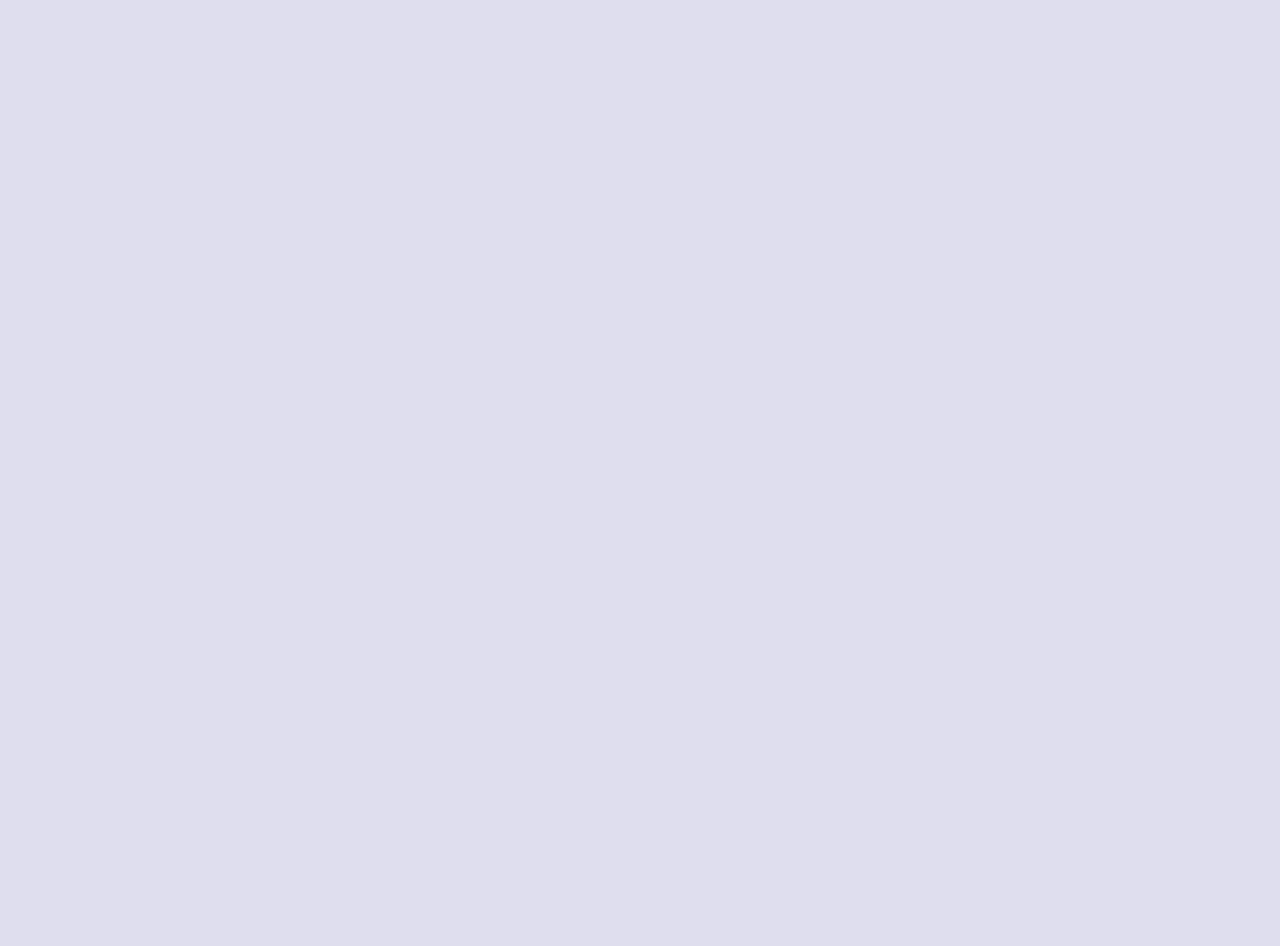
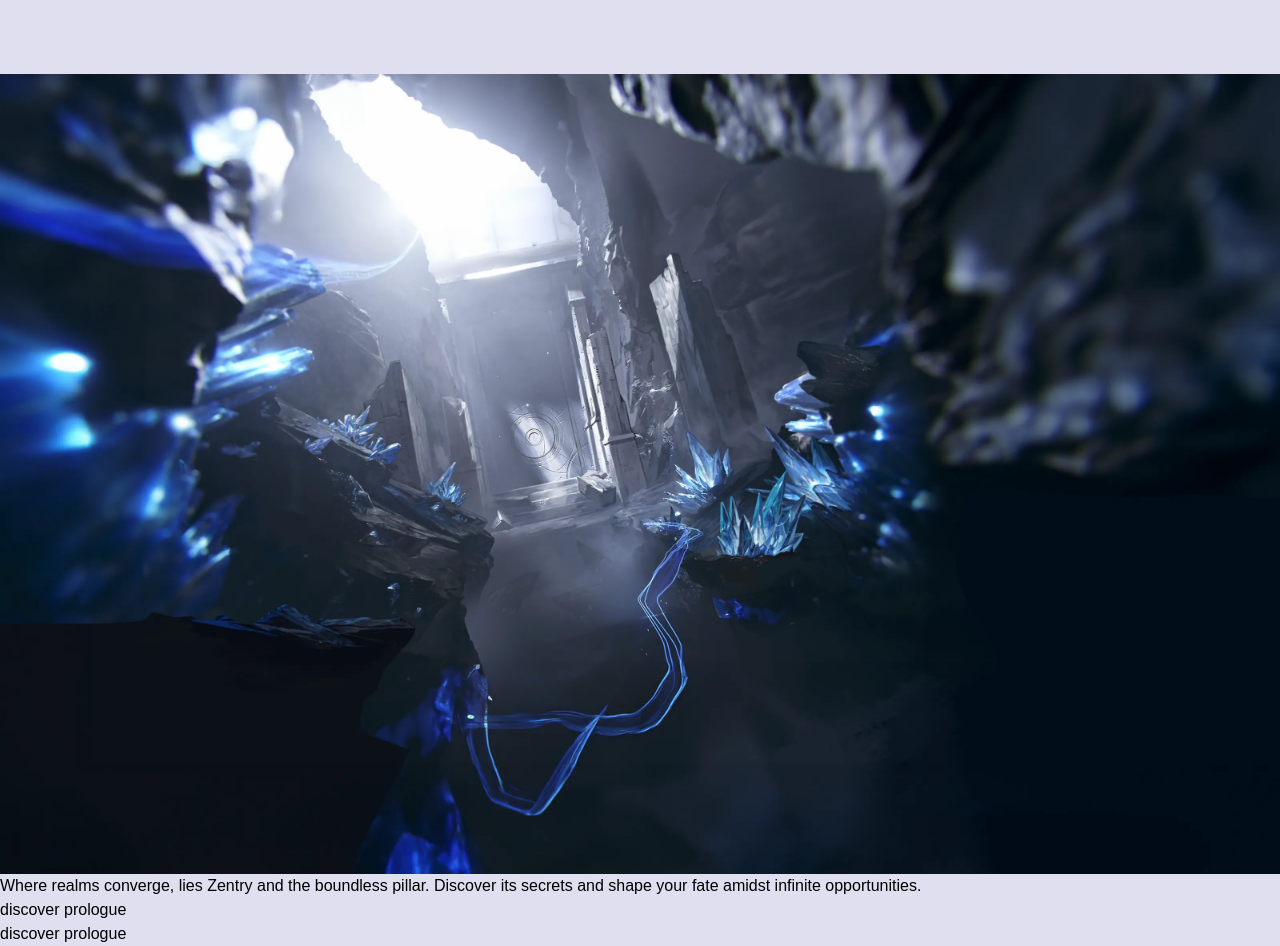
Before and after one commit to DikshantJatrana/AwwardsUI, a React (Vite) app: page / in a window 1280 px wide. Shown: the part 2690-3636 px from the top of the page. Before the commit the page ends 2692 px from the top, so only its background shows below. Built offline with nearby package versions, Linux system fonts and the light colour scheme.

Commit message:
Story Section Complete

```diff
--- a/src/Components/AnimatedWords.jsx
+++ b/src/Components/AnimatedWords.jsx
@@ -8,12 +8,16 @@ function AnimatedWords({ title, containerClass }) {
   const containerRef = useRef(null);
 
   useEffect(() => {
-    gsap.set(".animated-word", {
+    if (!containerRef.current) return;
+    const animatedWords =
+      containerRef.current.querySelectorAll(".animated-word");
+
+    gsap.set(animatedWords, {
       transform:
         "perspective(1000px) translate3d(-122.07px, 51.303px, -20.4769px) rotate(0.0004deg) rotateY(-60deg) rotateX(-20deg)",
       opacity: 0,
     });
-    gsap.to(".animated-word", {
+    gsap.to(animatedWords, {
       opacity: 1,
       transform:
         "perspective(1000px) translate3d(0, 0, 0) rotateY(0deg) rotateX(0deg)",
@@ -26,6 +30,8 @@ function AnimatedWords({ title, containerClass }) {
         toggleActions: "play none none reverse",
       },
     });
+
+    ScrollTrigger.refresh();
   }, [containerRef]);
 
   return (
--- a/src/Components/Button.jsx
+++ b/src/Components/Button.jsx
@@ -54,7 +54,7 @@ function Button({ title, id, leftIcon, rightIcon, containerClass }) {
       onMouseEnter={handleMouseEnter}
       onMouseLeave={handleMouseLeave}
       id={id}
-      className={`group relative w-fit rounded-full overflow-hidden cursor-pointer bg-violet-50 px-5 py-2 text-black ${containerClass}`}
+      className={`group relative w-fit rounded-full uppercase overflow-hidden cursor-pointer bg-violet-50 px-5 py-2 text-black ${containerClass}`}
     >
       <div className="relative overflow-hidden">
         <span ref={T1Ref} id="t1" className=" flex justify-center items-center">
--- a/src/Components/Feature.jsx
+++ b/src/Components/Feature.jsx
@@ -43,6 +43,7 @@ function BentoCard({ title, description, src }) {
       <video
         src={src}
         className="size-full absolute top-0 left-0 object-cover object-center"
+        muted
         loop
         autoPlay
       ></video>
--- /dev/null
+++ b/src/Components/Story.jsx
@@ -0,0 +1,110 @@
+import React, { useRef, useState } from "react";
+import AnimatedWords from "./AnimatedWords";
+import Button from "./Button";
+import { useGSAP } from "@gsap/react";
+import gsap from "gsap";
+import { ScrollTrigger } from "gsap/all";
+
+gsap.registerPlugin(ScrollTrigger);
+
+function Story() {
+  const FrameRef = useRef();
+  const [transformValue, setTransfrom] = useState("");
+
+  const handleMouseMove = (e) => {
+    if (!FrameRef.current) return;
+
+    const { left, top, width, height } =
+      FrameRef.current.getBoundingClientRect();
+    const relativeX = (e.clientX - left) / width;
+    const relativeY = (e.clientY - top) / height;
+
+    const tiltX = (relativeY - 0.5) * 17;
+    const tiltY = (relativeX - 0.5) * -17;
+
+    const NewTransfrom = `perspective(700px) rotateX(${tiltX}deg) rotateY(${tiltY}deg) scale3d(.95, .95, .95)`;
+    setTransfrom(NewTransfrom);
+  };
+
+  const handleMouseLeave = () => {
+    setTransfrom("");
+  };
+
+  useGSAP(() => {
+    gsap.set("#Universal span", {
+      scale: 0,
+      opacity: 0,
+    });
+
+    gsap.to("#Universal span", {
+      scale: 1,
+      opacity: 1,
+      stagger: 0.2,
+      duration: 0.5,
+      delay: 0.5,
+      ease: "power1.in",
+      scrollTrigger: {
+        trigger: "#Story",
+        start: "6% bottom bottom",
+        end: "6% bottom bottom",
+        scrub: 1,
+      },
+    });
+  });
+
+  return (
+    <section id="Story" className="min-h-dvh w-screen bg-black text-blue-50">
+      <div className="flex flex-col items-center size-full py-10 pb-24">
+        <h4
+          id="Universal"
+          className="font-general text-[8px] uppercase mb-2 md:text-[10px] lg:text-[12px]"
+        >
+          <span className="inline-block mr-3">The</span>
+          <span className="inline-block mr-3">Universal</span>
+          <span className="inline-block mr-3">IP</span>
+          <span className="inline-block mr-3">World</span>
+        </h4>
+        <div className="size-full relative">
+          <AnimatedWords
+            title="the st<b>o</b>ry of <br /> a hidden real<b>m</b>"
+            containerClass={
+              "mt-5 pointer-events-none mix-blend-difference relative z-10"
+            }
+          />
+
+          <div className="w-full h-dvh flex flex-col md:h-[90vh] relative">
+            <div
+              ref={FrameRef}
+              onMouseMove={handleMouseMove}
+              onMouseLeave={handleMouseLeave}
+              onMouseEnter={handleMouseLeave}
+              onMouseUp={handleMouseLeave}
+              style={{ transform: transformValue }}
+              className="story-img-mask absolute size-full flex flex-col md:size-3/4 md:top-[-10%] md:left-[12.5%] filter-[url('#flt_tag')]"
+            >
+              <img
+                src="img/entrance.webp"
+                alt="entrance"
+                className="size-full object-cover obeject-center"
+              />
+            </div>
+            <div className="font-general flex flex-col text-sm md:text-[10px] right-[10%] -bottom-[10%] md:right-0 absolute md:bottom-[18%] w-[80%] md:w-[35%] text-blue-100">
+              <p>
+                Where realms converge, lies Zentry and the boundless pillar.
+                Discover its secrets and shape your fate amidst infinite
+                opportunities.
+              </p>
+              <Button
+                id="realm-btn"
+                title="discover prologue"
+                containerClass="mt-5"
+              />
+            </div>
+          </div>
+        </div>
+      </div>
+    </section>
+  );
+}
+
+export default Story;
--- a/src/Pages/Home.jsx
+++ b/src/Pages/Home.jsx
@@ -3,6 +3,7 @@ import Hero from "../Components/Hero";
 import About from "../Components/about";
 import Navbar from "../Components/Navbar";
 import Feature from "../Components/Feature";
+import Story from "../Components/Story";
 
 function Home() {
   return (
@@ -11,6 +12,7 @@ function Home() {
       <Hero />
       <About />
       <Feature />
+      <Story />
     </div>
   );
 }
--- a/src/index.css
+++ b/src/index.css
@@ -109,8 +109,7 @@ body {
   }
 
   .story-img-mask {
-    @apply absolute left-0 top-0 size-full overflow-hidden md:left-[20%] md:top-[-10%] md:size-4/5;
-    clip-path: polygon(4% 0, 83% 21%, 100% 73%, 0% 100%);
+    clip-path: polygon(0 0, 93% 15%, 100% 77%, 2% 90%);
   }
 
   .story-img-content {
```
